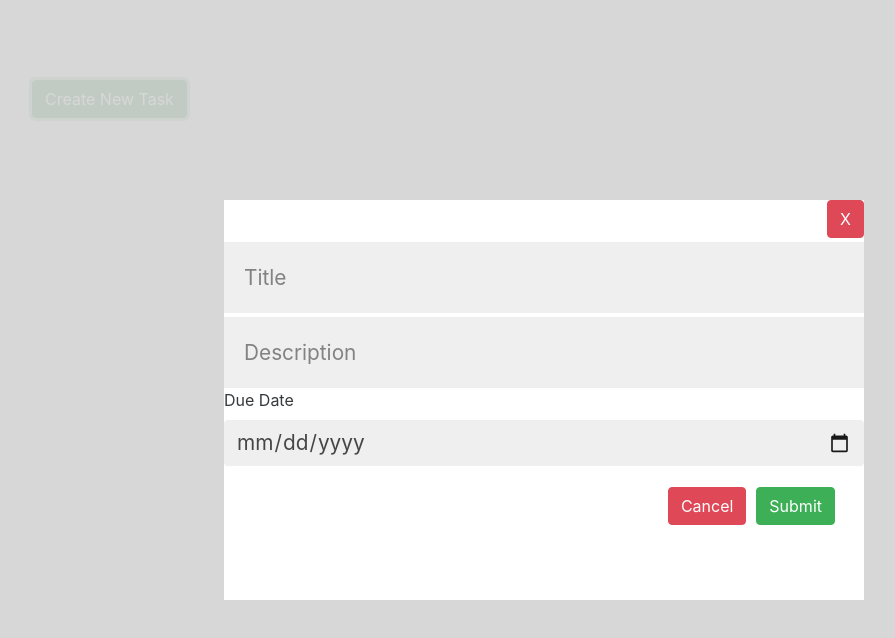
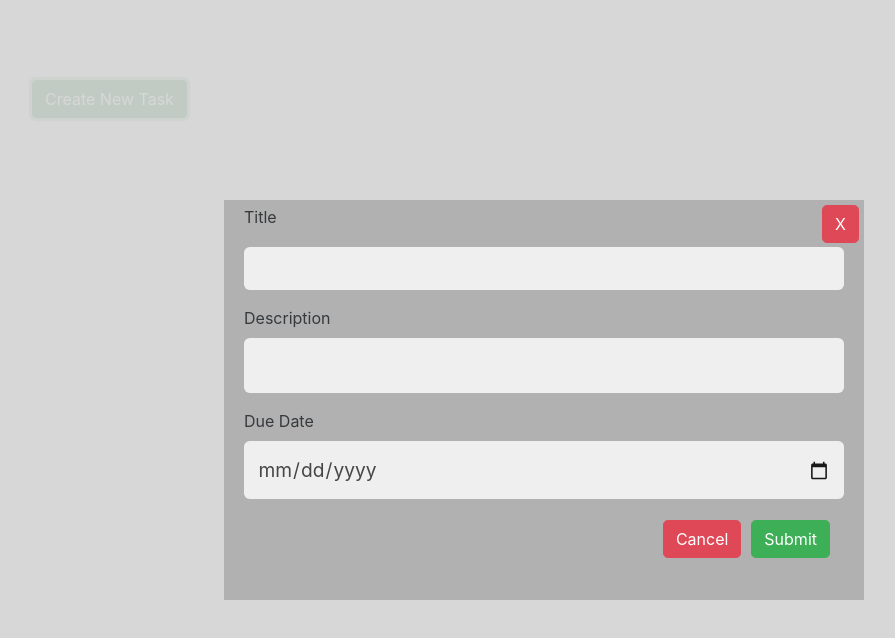
Before and after one commit to nicholashudson2/vue-todo-app, a Vue app: page / in a window 1280 px wide. Both pictures are taken after a click on the button "Create New Task". Shown: the top 638 px of the page, without its empty margins (96-991 px from the left). Built offline with nearby package versions, Linux system fonts and the light colour scheme.

Commit message:
Added form validation on (required) title field; Confirmation dialog for deleting list elements.

```diff
--- a/package.json
+++ b/package.json
@@ -18,6 +18,7 @@
     "popper.js": "^1.16.1",
     "vue": "^2.6.10",
     "vue-resource": "^1.5.1",
+    "vuelidate": "^0.7.5",
     "webpack": "^4.41.5"
   },
   "devDependencies": {
@@ -32,6 +33,7 @@
     "jest": "^25.1.0",
     "jest-serializer-vue": "^2.0.2",
     "jest-transform-stub": "^2.0.0",
+    "vee-validate": "^3.2.3",
     "vue-jest": "^3.0.5",
     "vue-template-compiler": "^2.6.10"
   },
--- a/src/components/NewTaskPane.vue
+++ b/src/components/NewTaskPane.vue
@@ -1,17 +1,23 @@
 <template>
   <div class="task-dialog form-group">
     <div class="btn-toolbar mb-1 float-right">
-      <button class="btn btn-danger fa-window-close-o float-right" @click="cancel()">X</button>
+      <button class="btn btn-danger fa-window-close-o float-right btn-close" @click="cancel()">X</button>
     </div>
-    <form @submit.prevent="addTask" class="col-15">
-      <input
-        class="form-group row text-input mb-1"
+    <b-form @submit.stop.prevent="onSubmit" @submit.prevent="addTask" class="col-12 input-form">
+      <b-form-group id="title-input-group" class="form-group" label="Title" label-for="title-input">
+        <b-input
+          id="title-input"
           type="text"
-        placeholder="Title"
-        v-model="taskName"
-        @input="onChange"
+          class="row text-input"
+          v-model="$v.form.taskName.$model"
+          :state="validateState('taskName')"
+          aria-describedby="input-1-live-feedback"
         />
-      <ul class="autocomplete-results" v-if="suggestions.length >= 1 && taskName.length != 0">
+        <b-form-invalid-feedback id="input-1-live-feedback">This is a required field.</b-form-invalid-feedback>
+        <ul
+          class="autocomplete-results"
+          v-if="suggestions.length >= 1 && $v.form.taskName.length != 0"
+        >
           <li
             class="autocomplete-result"
             v-for="(data, index) in suggestions"
@@ -19,26 +25,34 @@
             @click="setResult(data)"
           >{{ data }}</li>
         </ul>
+      </b-form-group>
+
+      <b-form-group
+        id="description-input-group"
+        class="form-group"
+        label="Description"
+        label-for="description-input"
+      >
         <input
-        class="form-group row text-area"
+          id="description-input"
           type="text"
-        placeholder="Description"
-        v-model="taskDescription"
+          class="row text-area"
+          v-model="$v.form.taskDescription"
         />
-      <div class="form-group row-md">
-        <label for="due-date-input">Due Date</label>
-        <br />
-        <input
-          class="form-control date-select"
-          type="date"
-          id="due-date-input"
-          v-model="taskDueDate"
-        />
-      </div>
-    </form>
+      </b-form-group>
+
+      <b-form-group
+        id="date-input-group"
+        class="form-group row-md"
+        label="Due Date"
+        label-for="date-input"
+      >
+        <input class="date-select" type="date" id="due-date-input" v-model="$v.form.taskDueDate" />
+      </b-form-group>
+    </b-form>
     <div class="btn-toolbar mr-4 float-right">
-      <button class="btn btn-danger" @click="cancel()">Cancel</button>
-      <button class="btn btn-success" @click="submit()">Submit</button>
+      <b-button class="btn btn-danger" @click="cancel()">Cancel</b-button>
+      <b-button class="btn btn-success" @click="submit()">Submit</b-button>
     </div>
   </div>
 </template>
@@ -46,14 +60,19 @@
 
 <script>
 import axios from "axios";
+import { validationMixin } from "vuelidate";
+import required from "vuelidate/lib/validators/required";
 
 export default {
+  mixins: [validationMixin],
   name: "NewTaskPane",
   data() {
     return {
+      form: {
         taskName: "",
         taskDescription: "",
-      taskDueDate: "",
+        taskDueDate: ""
+      },
       suggestions: [],
       isOpen: false
     };
@@ -61,14 +80,14 @@ export default {
   methods: {
     addTask() {
       var windowConsole = window.console;
-      windowConsole.log(this.taskName);
+      windowConsole.log(this.$v.form.taskName);
       this.tasks.push({
-        taskName: this.taskName,
-        taskDescription: this.taskDescription,
-        taskDueDate: this.taskDueDate,
+        taskName: this.form.taskName,
+        taskDescription: this.form.taskDescription,
+        taskDueDate: this.form.taskDueDate,
         completed: false
       });
-      this.taskName = "";
+      this.$v.form.taskName = "";
     },
     onChange() {
       this.isOpen = true;
@@ -77,7 +96,7 @@ export default {
     filterResults() {
       var searchURL =
         "https://www.google.com/complete/search?q=" +
-        this.taskName +
+        this.form.taskName +
         "&cp=1&client=psy-ab";
       axios({ method: "GET", url: searchURL }).then(result => {
         this.suggestions = [];
@@ -93,26 +112,42 @@ export default {
       });
     },
     setResult(result) {
-      this.taskName = result;
+      this.form.taskName = result;
       this.isOpen = false;
       this.suggestions = [];
     },
     submit() {
+      this.$v.form.$touch();
+      if (this.$v.form.$anyError) {
+        return;
+      }
+
       var windowConsole = window.console;
       windowConsole.log(this.task);
       this.$emit("submitted", {
-        taskName: this.taskName,
-        taskDescription: this.taskDescription,
-        taskDueDate: this.taskDueDate,
+        taskName: this.form.taskName,
+        taskDescription: this.form.taskDescription,
+        taskDueDate: this.form.taskDueDate,
         completed: false
       });
-      this.taskName = "";
-      this.taskDescription = "";
+      this.form.taskName = "";
+      this.form.taskDescription = "";
     },
     cancel() {
       this.$emit("cancelled", "User cancelled task creation.");
-      this.taskName = "";
-      this.taskDescription = "";
+      this.form.taskName = "";
+      this.form.taskDescription = "";
+    },
+    validateState(name) {
+      const { $dirty, $error } = this.$v.form[name];
+      return $dirty ? !$error : null;
+    }
+  },
+  validations: {
+    form: {
+      taskName: {
+        required
+      }
     }
   }
 };
@@ -127,40 +162,21 @@ input {
 }
 
 .task-dialog {
-  /* position: absolute; */
-  background-color: white;
+  background-color: darkgray;
   opacity: 1;
   height: 50%;
   width: 50%;
   margin: 0;
 }
 
-.text-input {
-  width: 100%;
-  border: 0;
-  padding: 20px;
-  font-size: 1.3em;
-  background-color: #eeeeee;
-  color: #323333;
-  opacity: 1;
-  margin: 0;
-}
-
-.text-area {
-  width: 100%;
-  border: 0;
-  padding: 20px;
-  font-size: 1.3em;
-  background-color: #eeeeee;
-  color: #323333;
-  opacity: 1;
-  margin: 0;
-}
-
+.text-input,
+.text-area,
 .date-select {
   width: 100%;
   border: 0;
-  font-size: 1.3em;
+  border-radius: 0.3em;
+  padding: 0.7em;
+  font-size: 1.2em;
   background-color: #eeeeee;
   color: #323333;
   opacity: 1;
@@ -194,4 +210,16 @@ input {
 .mr-4 > button {
   margin: 5px;
 }
+
+button {
+  border-radius: 0.3em;
+}
+
+.btn-close {
+  z-index: 1;
+}
+
+.input-form {
+  z-index: 0;
+}
 </style>
--- a/src/components/TaskList.vue
+++ b/src/components/TaskList.vue
@@ -12,7 +12,7 @@
           <li
             v-for="(data) in incompleteTasks"
             :key="data.taskName"
-            :class="{'warning-red': new Date(data.taskDueDate) < Date.now(), 'warning-none': new Date(data.taskDueDate) >= Date.now()}"
+            :class="{'warning-red': new Date(data.taskDueDate) < Date.now(), 'warning-yellow': new Date(data.taskDueDate) < new Date(Date.now()).setDate(new Date(Date.now()).getDate() + 5), 'warning-none': new Date(data.taskDueDate) >= Date.now()}"
           >
             <div class="task">
               <input type="checkbox" v-model="data.completed" />
@@ -31,7 +31,7 @@
       <div class="task-list-column">
         <h3 v-if="completedTasks.length >= 1">Completed Tasks:</h3>
         <ul class="completed-task-list">
-          <li v-for="(data) in completedTasks" :key="data.taskName">
+          <li v-for="(data) in completedTasks" :key="data.taskName" class="warning-done">
             <div class="task">
               <input class="form-check-input" type="checkbox" v-model="data.completed" />
               <div class="task-details">
@@ -69,14 +69,16 @@ export default {
       this.createTask = true;
     },
     deleteTask(data) {
+      if (confirm("Are you sure you want to delete this task?")) {
         this.tasks.filter((value, index) => {
           if (
             value.taskName == data.taskName &&
-          (value.taskDescription = data.taskDescription)
+            value.taskDescription == data.taskDescription
           ) {
             this.tasks.splice(index, 1);
           }
         });
+      }
     },
     onTaskSubmitted(newTask) {
       this.tasks.push(newTask);
@@ -121,11 +123,11 @@ export default {
   left: 0;
   height: 100%;
   width: 100%;
-  margin: 0;
 }
 
 .new-task-pane {
   opacity: 1;
+  padding: 5px;
 }
 
 .task-list-columns-panel {
@@ -180,7 +182,15 @@ p {
   box-shadow: 0px 0px 40px lightgray;
 }
 
+.warning-yellow {
+  border-color: yellow;
+}
+
 .warning-red {
   border-color: red;
 }
+
+.warning-done {
+  border-color: lightgreen;
+}
 </style>
--- a/src/main.js
+++ b/src/main.js
@@ -3,8 +3,10 @@ import App from './App.vue'
 import { BootstrapVue } from 'bootstrap-vue'
 import 'bootstrap/dist/css/bootstrap.css'
 import 'bootstrap-vue/dist/bootstrap-vue.css'
+import Vuelidate from 'vuelidate';
 
-Vue.use(BootstrapVue)
+Vue.use(BootstrapVue);
+Vue.use(Vuelidate);
 
 Vue.config.productionTip = false;
 
```
Also changed, not shown: 1 other file (tests, documents, lock files or other folders). Lines whose indentation alone changed are shown as unchanged.
